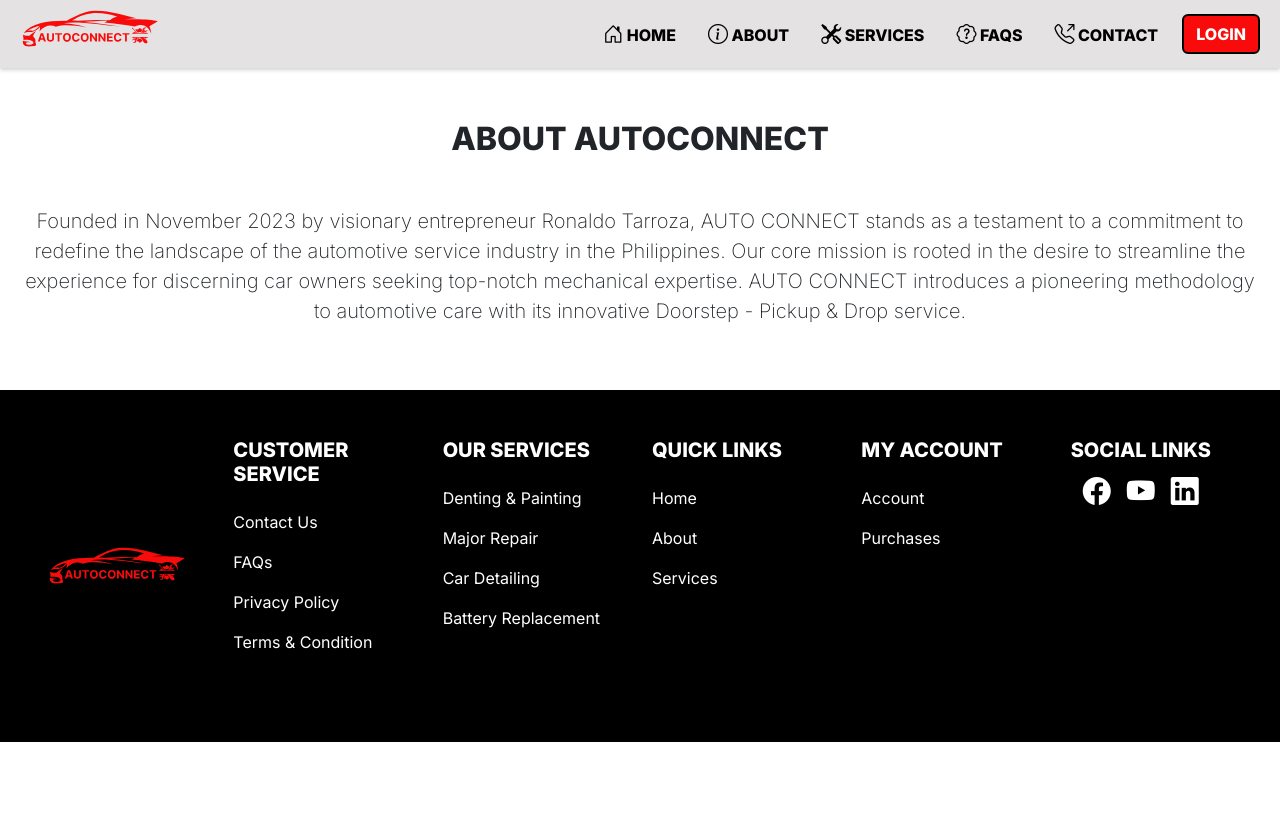
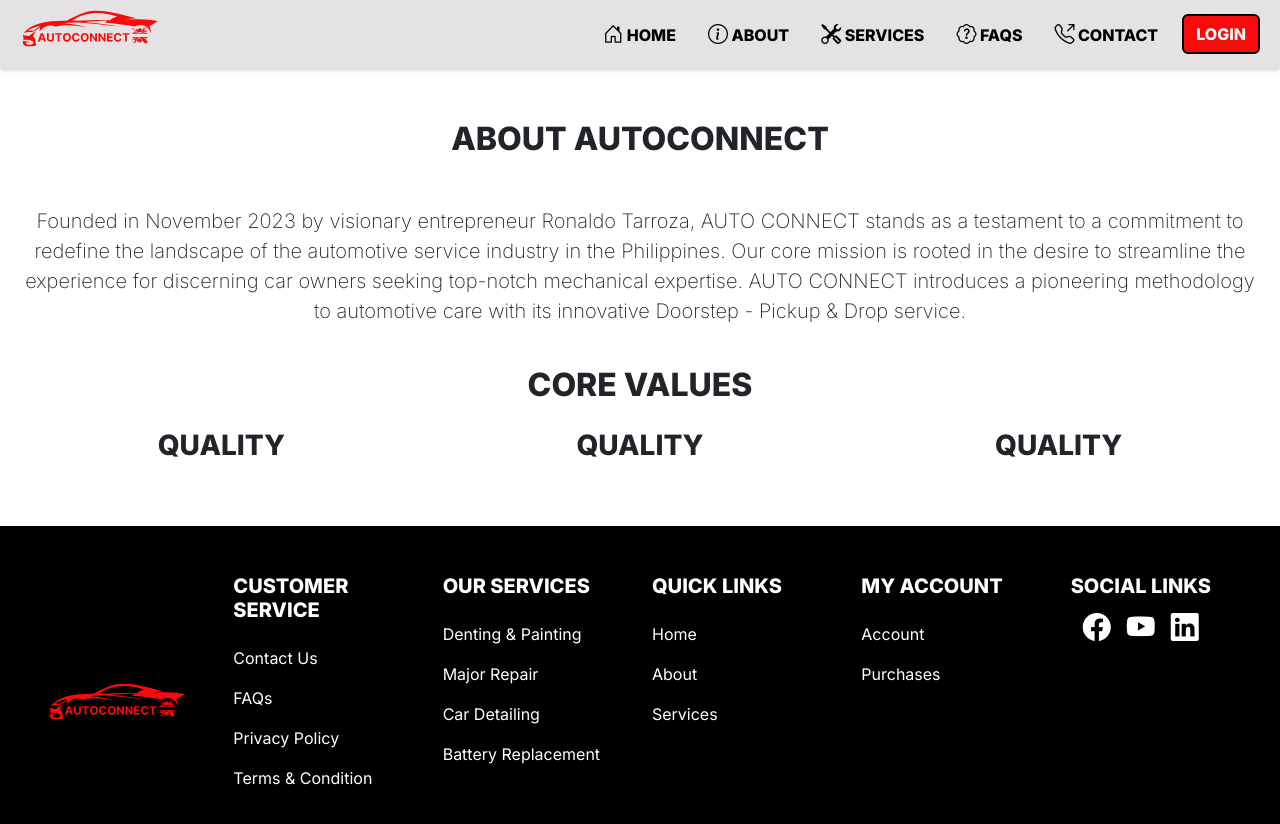
Before and after one commit to jaspherbagor/AutoConnect, a React (Create React App) app in the folder front-end/: page /about in a window 1280 px wide. Shown: the top 824 px of the page. Before the commit the page ends 800 px from the top, so only its background shows below. Built offline with nearby package versions, Linux system fonts and the light colour scheme.

Commit message:
added a partial structure of the core values

```diff
--- a/front-end/src/components/pages/client/about.jsx
+++ b/front-end/src/components/pages/client/about.jsx
@@ -10,15 +10,22 @@ const About = () => {
         <section className="about-section container-fluid px-md-4 px-sm-4 px-3 py-5">
             <h2 className="fw-bolder text-center mt-5 pt-4">ABOUT AUTOCONNECT</h2>
             <p className="text-center lead mt-5">Founded in November 2023 by visionary entrepreneur Ronaldo Tarroza, AUTO CONNECT stands as a testament to a commitment to redefine the landscape of the automotive service industry in the Philippines. Our core mission is rooted in the desire to streamline the experience for discerning car owners seeking top-notch mechanical expertise. AUTO CONNECT introduces a pioneering methodology to automotive care with its innovative Doorstep - Pickup & Drop service.</p>
-            <div className="row">
+            <div className="row text-center">
+              <h2 className="fw-bolder mt-4 mb-4">CORE VALUES</h2>
               <div className="col-md-4">
 
+                <h3 className="fw-bold">QUALITY</h3>
+                <p></p>
               </div>
               <div className="col-md-4">
 
+                <h3 className="fw-bold">QUALITY</h3>
+                <p></p>
               </div>
               <div className="col-md-4">
 
+                <h3 className="fw-bold">QUALITY</h3>
+                <p></p>
               </div>
             </div>
         </section>
```
